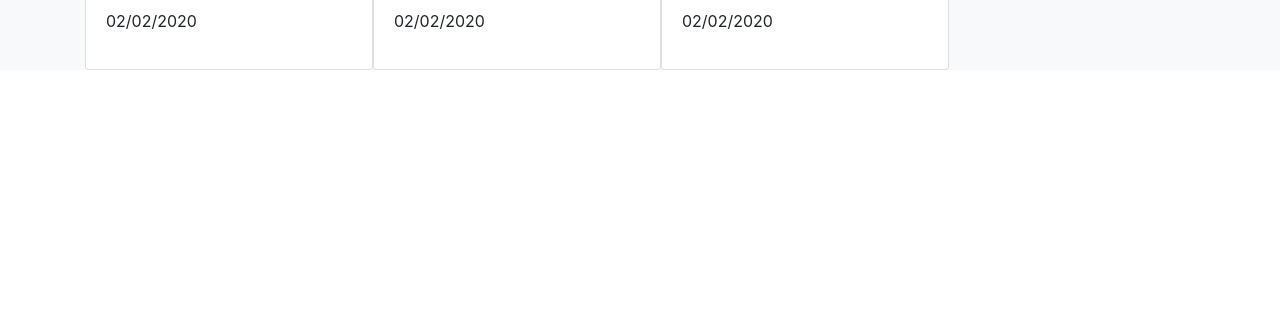
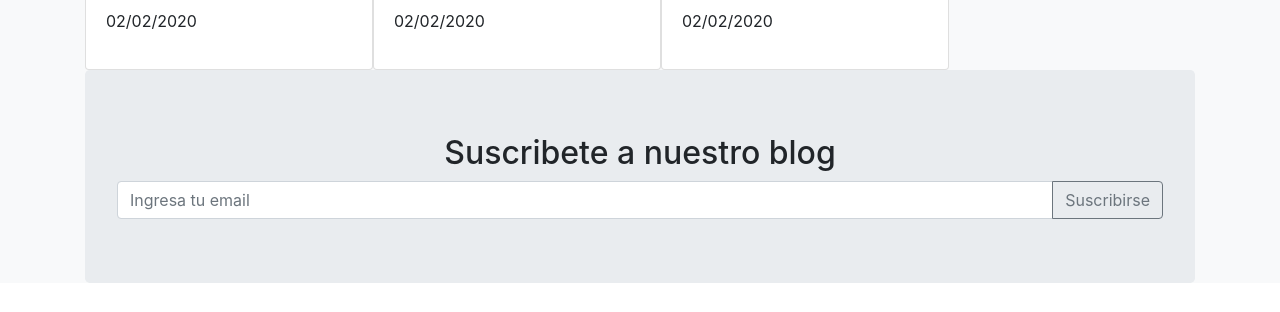
Before and after one commit to Chrissus14/proyecto-semana-2, a React (Create React App) app: page / in a window 1280 px wide. Shown: the part 1740-2052 px from the top of the page. Before the commit the page ends 1810 px from the top, so only its background shows below. Built offline with nearby package versions, Linux system fonts and the light colour scheme.

Commit message:
Footer hecho

```diff
--- a/src/App.jsx
+++ b/src/App.jsx
@@ -2,6 +2,7 @@ import React from 'react';
 import Navbar from './components/Navbar';
 import MainBlog from './components/MainBlog';
 import CardSection from './components/CardSection';
+import Footer from './components/Footer';
 
 const App = () => {
   return (
@@ -12,6 +13,7 @@ const App = () => {
         <CardSection />
         <CardSection />
         <CardSection />
+        <Footer />
       </div>
     </div>
   );
--- a/src/components/CardBlog.jsx
+++ b/src/components/CardBlog.jsx
@@ -3,16 +3,16 @@ import React from 'react';
 const CardBlog = () => {
   return (
     <>
-      <div class="card" style={{ width: '18rem' }}>
+      <div className="card" style={{ width: '18rem' }}>
         <img
           src="https://images.unsplash.com/photo-1562887085-22edc4817a9e?ixlib=rb-1.2.1&ixid=eyJhcHBfaWQiOjEyMDd9&auto=format&fit=crop&w=500&q=80"
-          class="card-img-top"
+          className="card-img-top"
           alt="..."
         />
-        <div class="card-body">
+        <div className="card-body">
           <span>Categoria</span>
-          <h5 class="card-title">Card title</h5>
-          <p class="card-text">
+          <h5 className="card-title">Card title</h5>
+          <p className="card-text">
             Some quick example text to build on the card title and make up the bulk of the card's
             content.
           </p>
--- /dev/null
+++ b/src/components/Footer.jsx
@@ -0,0 +1,19 @@
+import React from 'react';
+
+const Footer = () => {
+  return (
+    <div className="jumbotron">
+      <h2 className="text-center">Suscribete a nuestro blog</h2>
+      <div className="input-group">
+        <input type="text" className="form-control" placeholder="Ingresa tu email" />
+        <div className="input-group-append">
+          <button className="btn btn-outline-secondary" type="button" id="button-addon2">
+            Suscribirse
+          </button>
+        </div>
+      </div>
+    </div>
+  );
+};
+
+export default Footer;
```
